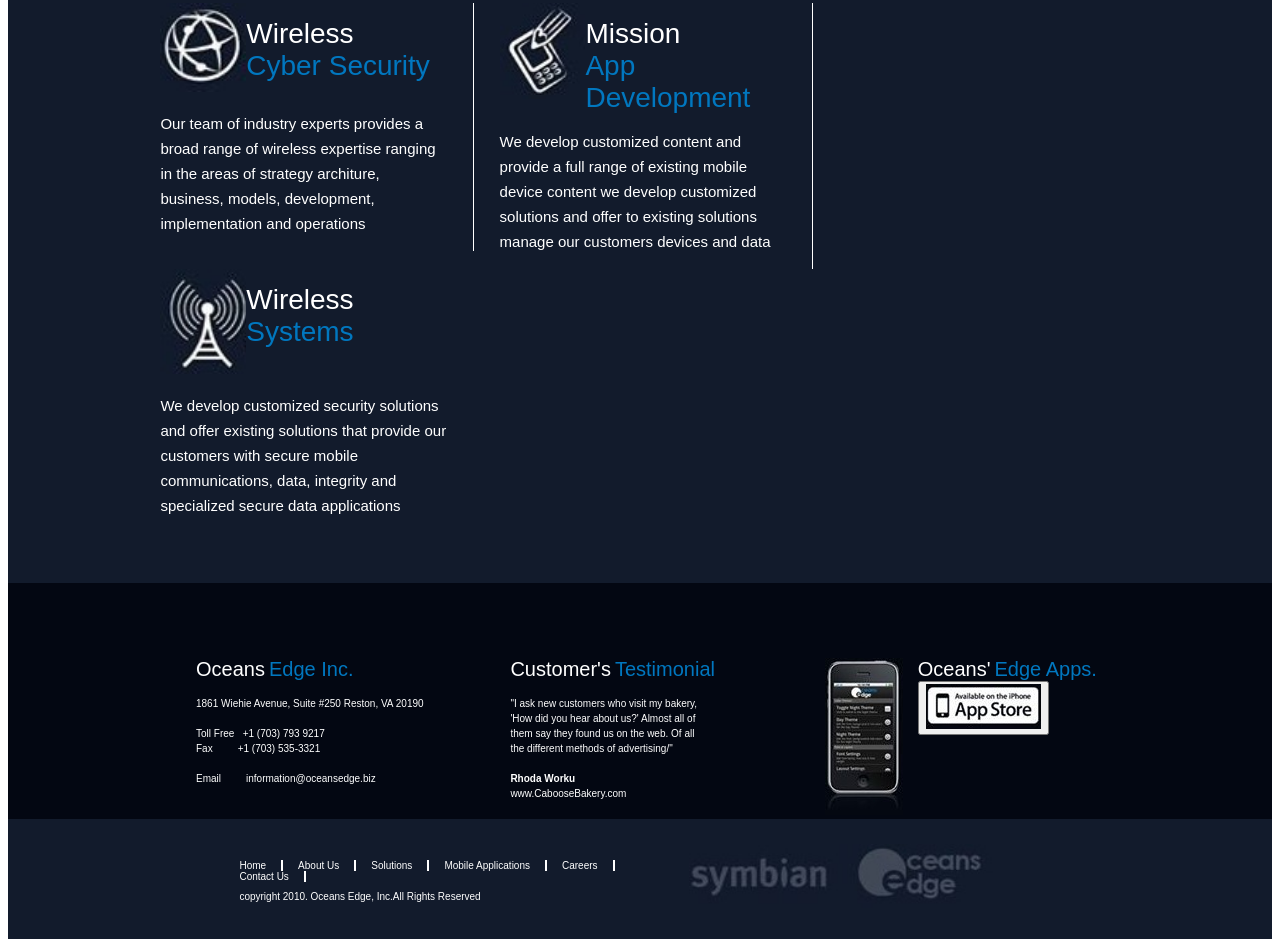
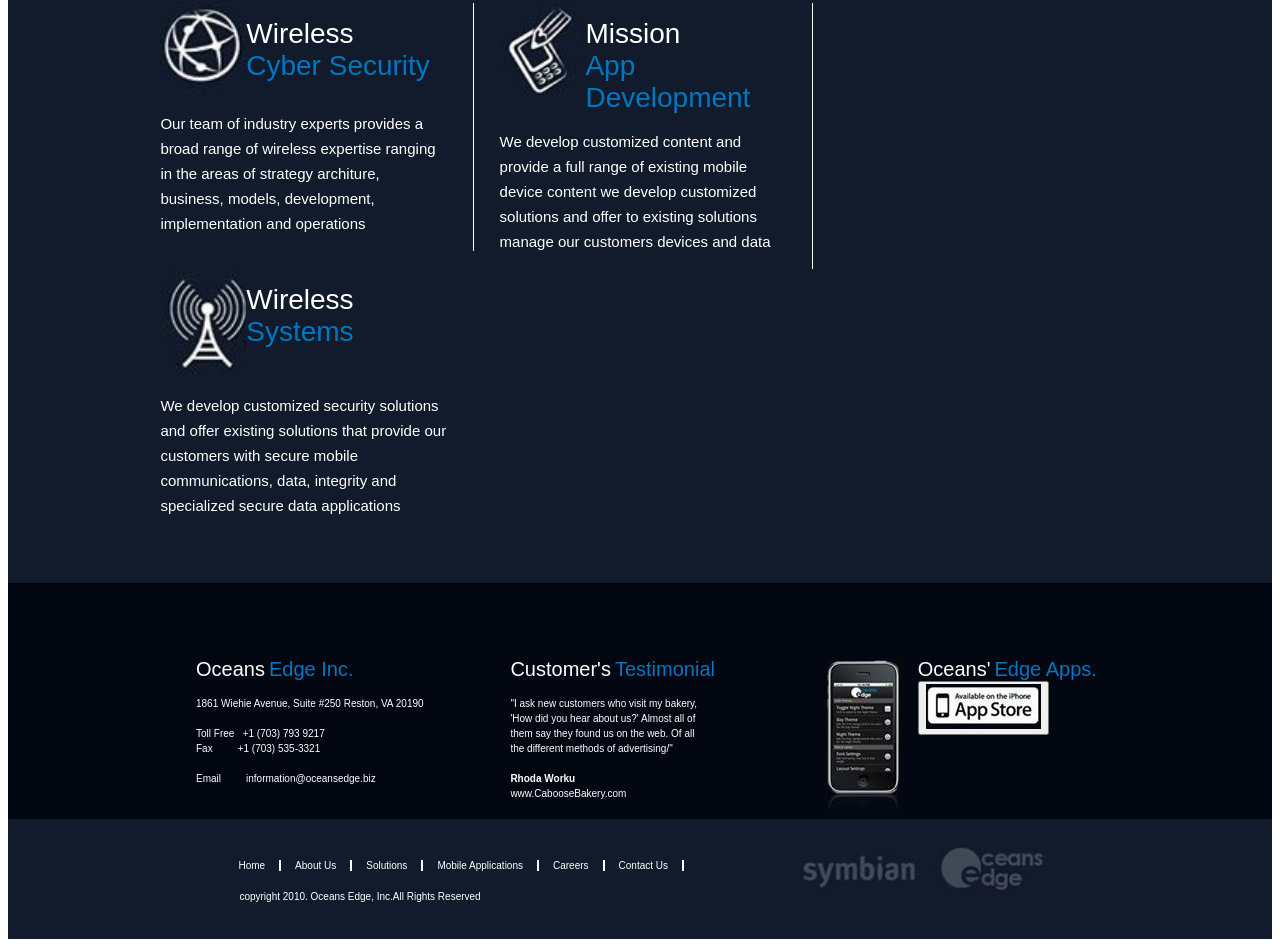
Before and after one commit to Shadman7ce/8mm, a plain HTML site: page index.html in a window 1280 px wide. Shown: the part 706-1653 px from the top of the page. Drawn offline with Linux system fonts and the light colour scheme.

Commit message:
Update style.css

```diff
--- a/style.css
+++ b/style.css
@@ -115,7 +115,7 @@ font-family:sans-serif;}
 }
 .footerLeft {
     margin: 25px 50px;
-    width: 45%;
+    width: 55%;
     float: left;
 }
 .footerLeft ul li {
@@ -129,15 +129,16 @@ font-family:sans-serif;}
 .footerLeft ul li a {
     text-decoration: none;
     color: white;
-    margin: 0px 15px;
+    margin: 0px 14px;
 }
 .footerRight {
-    width: 30%;
+    width: 25%;
     float: left;
 }
 .footerRight img {
     width: 100%;
     margin-top: 25px;
+	margin-left:10px;
 }
 .footerLeft p {
     color: white;
```
